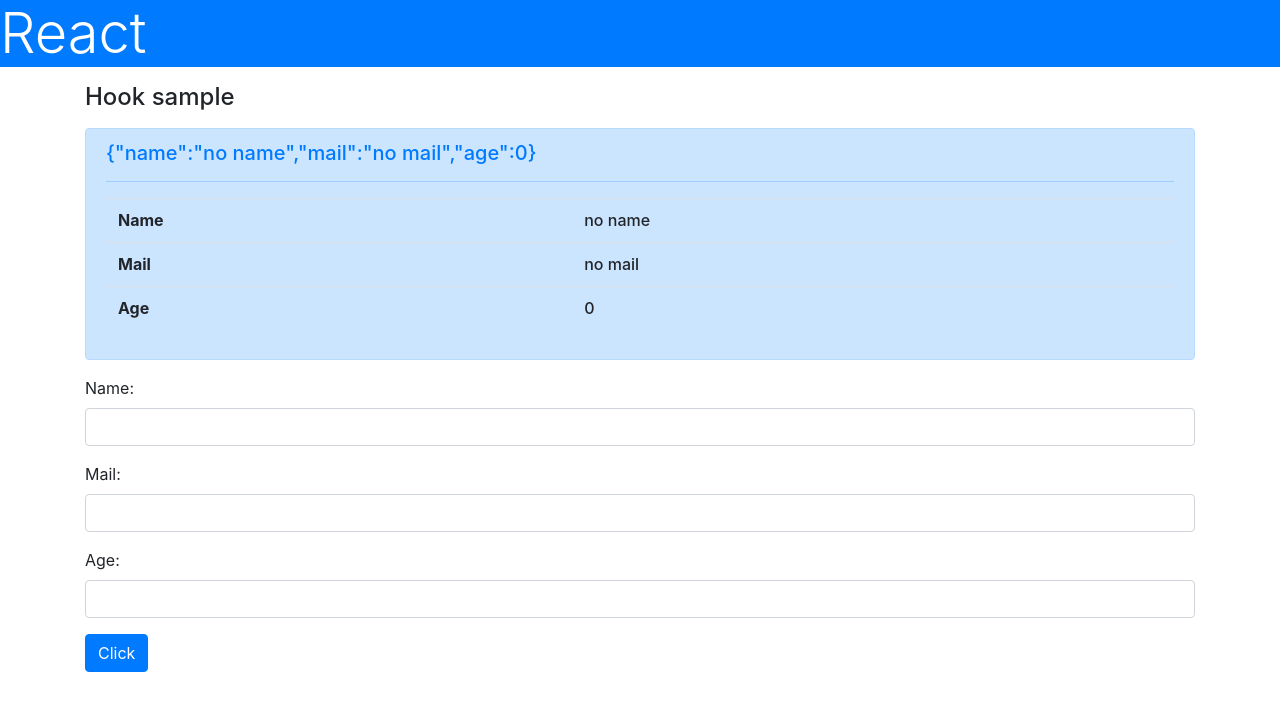
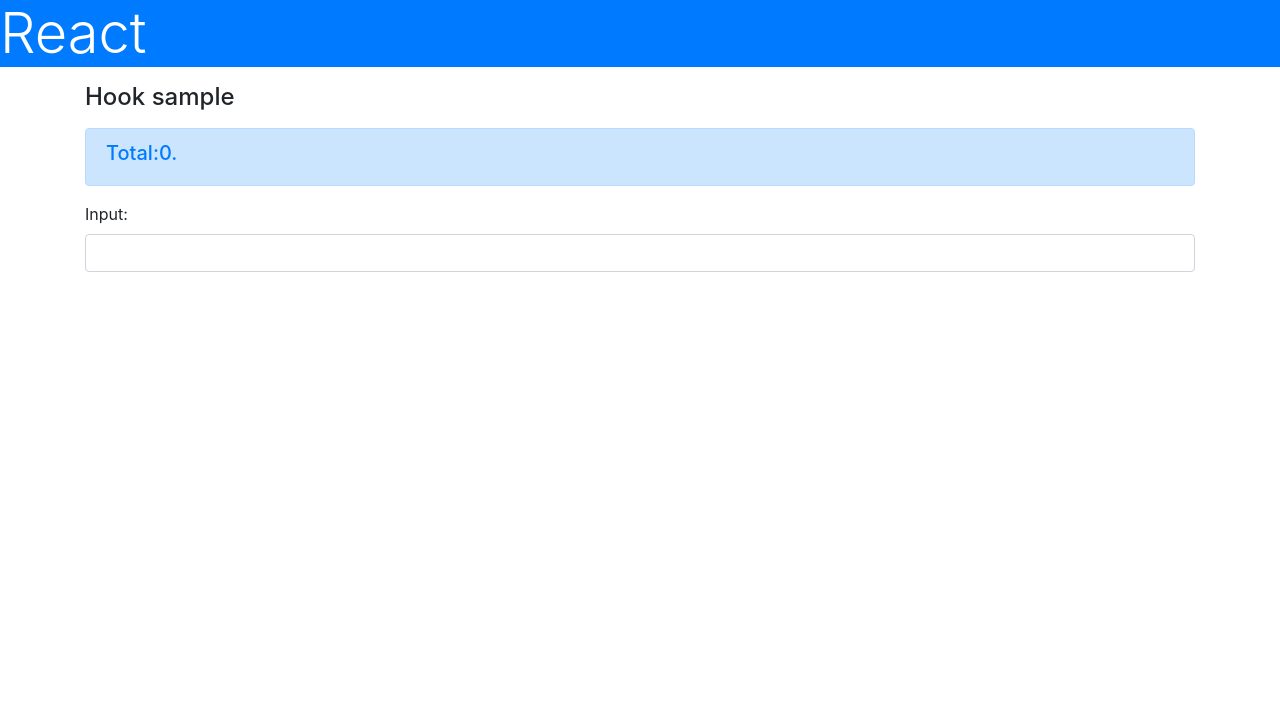
Before and after one commit to oku3san/react-and-nextjs-tutorial-react, a React (Create React App) app: page / in a window 1280 px wide. Shown: the top 710 px of the page. Built offline with nearby package versions, Linux system fonts and the light colour scheme.

Commit message:
4-3 side-effect initial commit

```diff
--- a/src/App.tsx
+++ b/src/App.tsx
@@ -1,31 +1,11 @@
-import React, {useState} from 'react';
+import React, {useEffect, useState} from 'react';
 import './App.css';
 
 const AlertMessage = (props: any) => {
-  const data = props.data
-  const msg = JSON.stringify(data)
-
   return (
     <>
       <div className="alert alert-primary h5 text-primary">
-        <h5>{msg}</h5>
-        <hr/>
-        <table className="table h6">
-          <tbody>
-            <tr>
-              <th>Name</th>
-              <td>{data.name}</td>
-            </tr>
-            <tr>
-              <th>Mail</th>
-              <td>{data.mail}</td>
-            </tr>
-            <tr>
-              <th>Age</th>
-              <td>{data.age}</td>
-            </tr>
-          </tbody>
-        </table>
+        <h5>{props.msg}</h5>
       </div>
     </>
   )
@@ -33,51 +13,31 @@
 
 const App = (props: any) => {
 
-  const [name, setName] = useState('')
-  const [mail, setMail] = useState('')
-  const [age, setAge] = useState(0)
-  const [form, setForm] = useState({
-    name: 'no name', mail: 'no mail', age: 0
-  })
+  const [val, setVal] = useState(0)
+  const [msg, setMsg] = useState('set a number...')
 
-  const doChangeName = (event: any) => {
-    setName(event.target.value)
+  const doChange = (event: any) => {
+    setVal(event.target.value)
   }
 
-  const doChangeMail = (event: any) => {
-    setMail(event.target.value)
-  }
-
-  const doChangeAge = (event: any) => {
-    setAge(event.target.value)
-  }
-
-  const doSubmit = (event: any) => {
-    setForm({name: name, mail: mail, age: age})
-    event.preventDefault()
-  }
+  useEffect(() => {
+    let total = 0
+    for (let i = 0; i <= val; i++) {
+      total += i
+    }
+    setMsg("Total:" + total + ".")
+  })
 
   return (
     <>
       <h1 className="bg-primary text-white display-4">React</h1>
       <div className="container">
         <h4 className="my-3">Hook sample</h4>
-        <AlertMessage data={form} setData={setForm} />
-        <form onSubmit={doSubmit}>
-          <div className="form-group">
-            <label>Name:</label>
-            <input type="text" className="form-control" onChange={doChangeName} />
-          </div>
-          <div className="form-group">
-            <label>Mail:</label>
-            <input type="text" className="form-control" onChange={doChangeMail} />
-          </div>
-          <div className="form-group">
-            <label>Age:</label>
-            <input type="text" className="form-control" onChange={doChangeAge} />
-          </div>
-          <input type="submit" className="btn btn-primary" value="Click" />
-        </form>
+        <AlertMessage msg={msg} />
+        <div className="form-grou">
+          <label>Input:</label>
+          <input type="number" className="form-control" onChange={doChange} />
+        </div>
       </div>
     </>
   )
```
